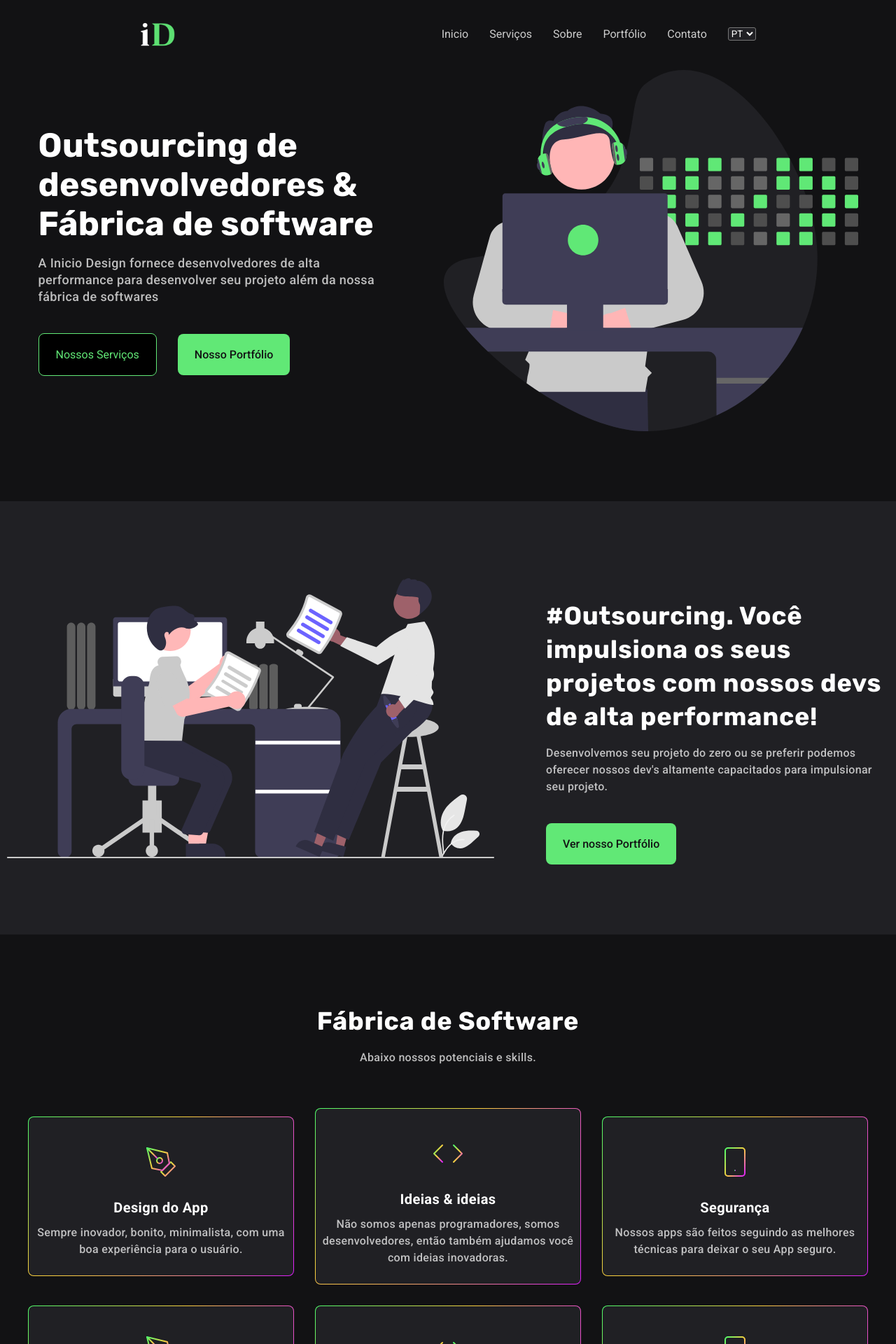
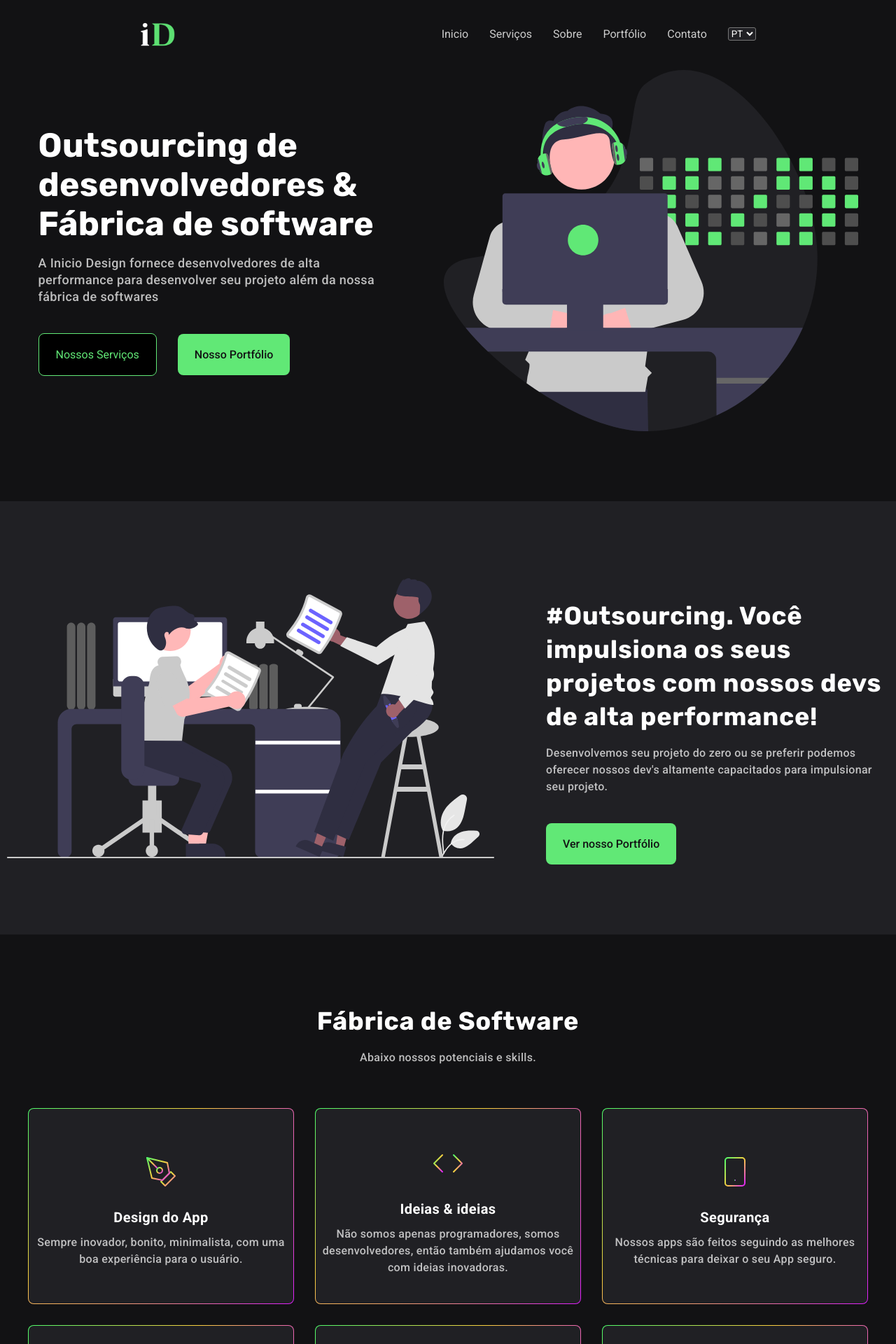
Before and after one commit to auggustus6/iniciodesign-web, a React (Vite) app: page / in a window 1280 px wide. Shown: the top 1920 px of the page at 70% size. Built offline with nearby package versions, Linux system fonts and the light colour scheme.

Commit message:
Fix: height card

```diff
--- a/src/components/Card/Card.module.css
+++ b/src/components/Card/Card.module.css
@@ -4,6 +4,7 @@
   align-items: center;
   justify-content: center;
   max-width: 38rem;
+  height: 28rem;
   border: double 1px transparent;
   border-radius: 8px;
   background-image: linear-gradient(#202024, #202024),
@@ -42,3 +43,9 @@
     max-width: 30rem;
   }
 }
+
+@media (max-width: 600px) {
+  .card {
+    height: 30rem;
+  }
+}
```
